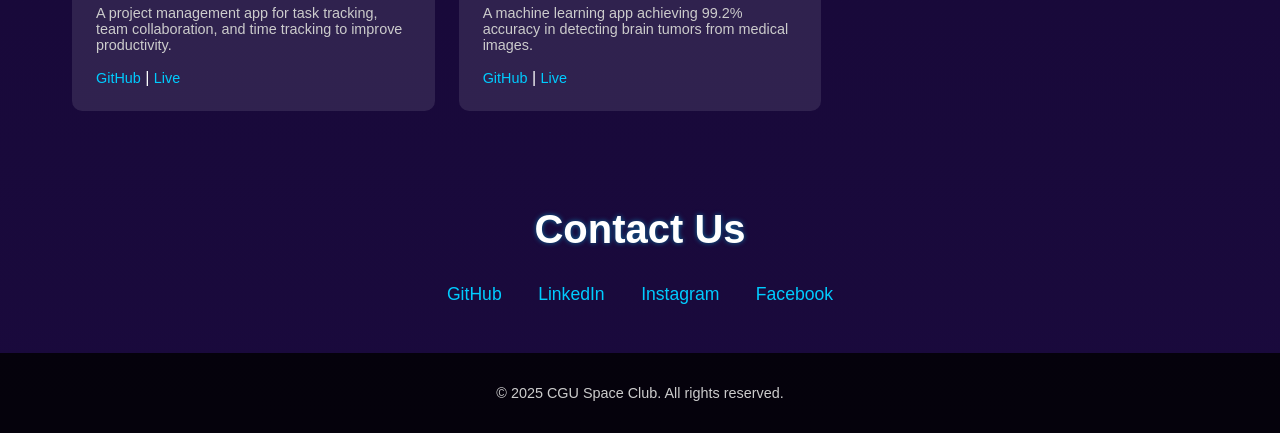
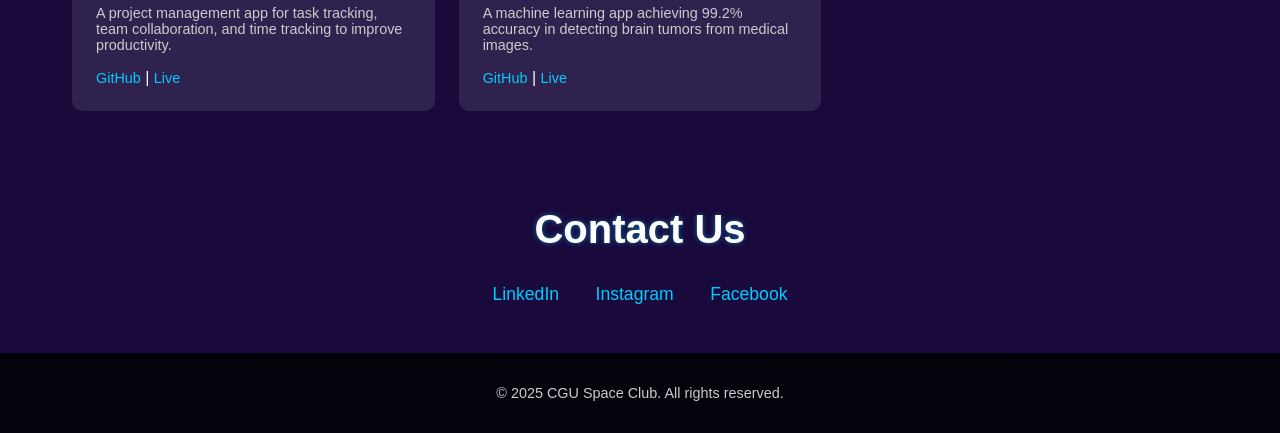
Before and after one commit to archita-debug/space-club, a plain HTML site: page index.html in a window 1280 px wide. Shown: the part 3921-4354 px from the top of the page. Drawn offline with Linux system fonts and the light colour scheme.

Commit message:
Update index.html

```diff
--- a/index.html
+++ b/index.html
@@ -215,7 +215,6 @@
   <section id="contact">
     <h2>Contact Us</h2>
     <div class="social-links">
-      <a href="https://github.com/aman245002">GitHub</a>
       <a href="https://www.linkedin.com/company/cguspace-club/">LinkedIn</a>
       <a href="https://www.instagram.com/cgu.spaceclub?igsh=bjhpYjhna3Joc2Yx">Instagram</a>
       <a href="https://www.facebook.com/people/Cgu-SpaceClub/61572395409583/">Facebook</a>
```
